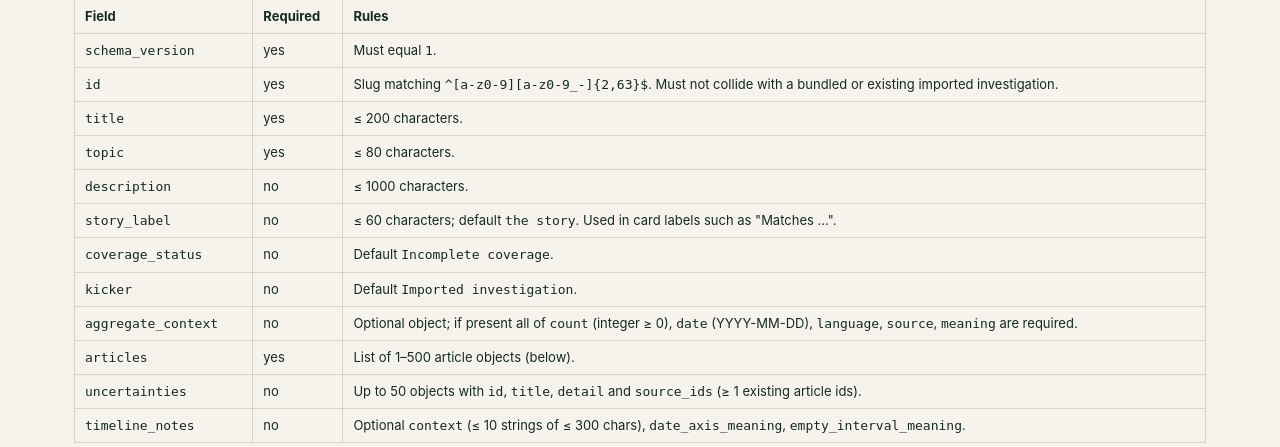
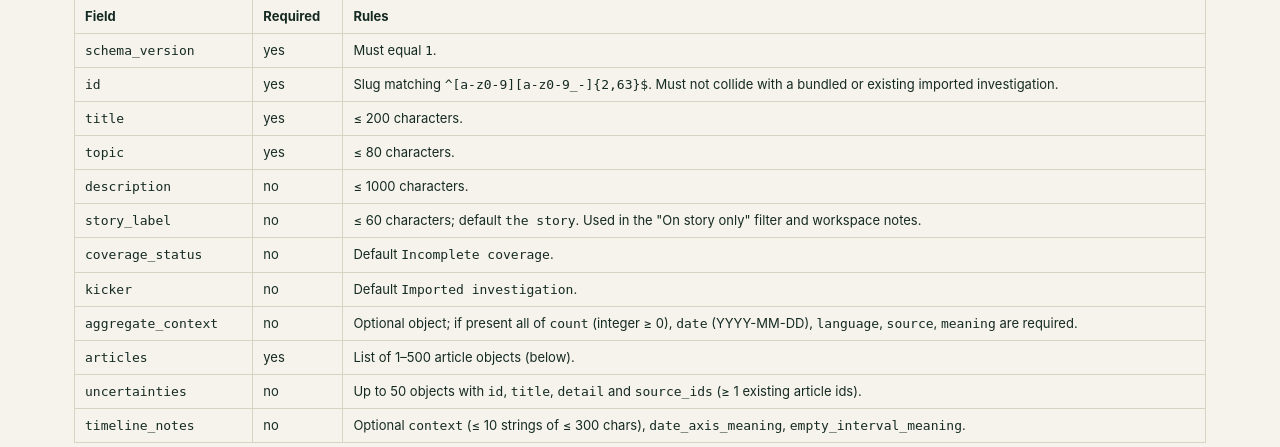
Before and after one commit to maxspiv/before-the-headline, a Flask app: page /import/schema in a window 1280 px wide. Shown: the part 376-823 px from the top of the page. Run offline with Flask 3, Linux system fonts and the light colour scheme.

Commit message:
Fix stale story_label description on schema page
Co-Authored-By: Devin AI <158243242+devin-ai-integration[bot]@users.noreply.github.com>

```diff
--- a/templates/schema.html
+++ b/templates/schema.html
@@ -31,7 +31,7 @@
           <tr><td><code>title</code></td><td>yes</td><td>≤ 200 characters.</td></tr>
           <tr><td><code>topic</code></td><td>yes</td><td>≤ 80 characters.</td></tr>
           <tr><td><code>description</code></td><td>no</td><td>≤ 1000 characters.</td></tr>
-          <tr><td><code>story_label</code></td><td>no</td><td>≤ 60 characters; default <code>the story</code>. Used in card labels such as "Matches …".</td></tr>
+          <tr><td><code>story_label</code></td><td>no</td><td>≤ 60 characters; default <code>the story</code>. Used in the "On story only" filter and workspace notes.</td></tr>
           <tr><td><code>coverage_status</code></td><td>no</td><td>Default <code>Incomplete coverage</code>.</td></tr>
           <tr><td><code>kicker</code></td><td>no</td><td>Default <code>Imported investigation</code>.</td></tr>
           <tr><td><code>aggregate_context</code></td><td>no</td><td>Optional object; if present all of <code>count</code> (integer ≥ 0), <code>date</code> (YYYY-MM-DD), <code>language</code>, <code>source</code>, <code>meaning</code> are required.</td></tr>
```
